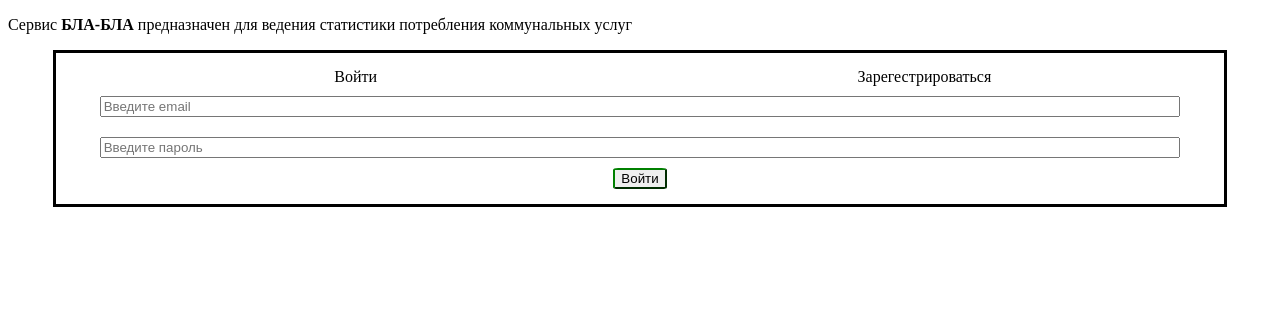
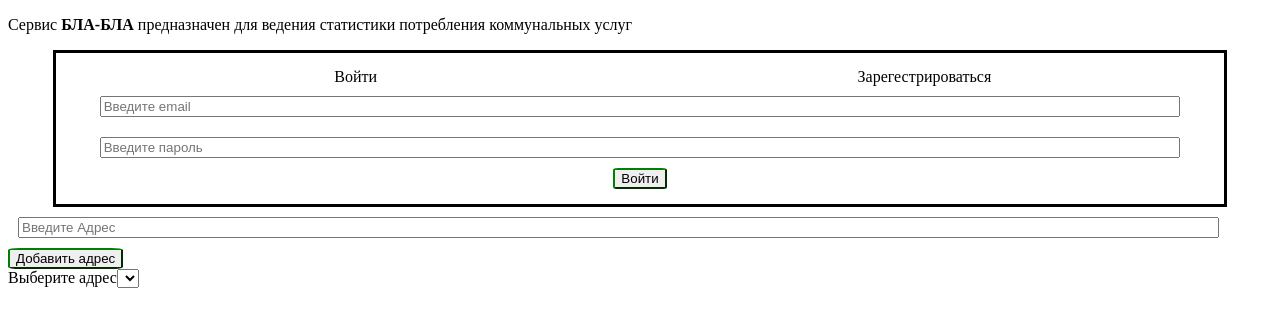
Before and after one commit to igdanit/utilities_stats_vue, a Vue app: page / in a window 1280 px wide. Shown: the top 326 px of the page. Built offline with nearby package versions, Linux system fonts and the light colour scheme.

Commit message:
added components

```diff
--- a/src/App.vue
+++ b/src/App.vue
@@ -1,4 +1,6 @@
 <script setup>
+import AddressForm from './components/address/addressForm.vue';
+import AddressesList from './components/address/AddressesList.vue';
 import Intro from './components/Intro.vue'
 import SignInUpVue from './components/sign-in-up/SignInUp.vue';
 </script>
@@ -6,6 +8,8 @@ import SignInUpVue from './components/sign-in-up/SignInUp.vue';
 <template>
     <Intro />
     <SignInUpVue />
+    <AddressForm />
+    <AddressesList />
 </template>
 
 <style>
```
